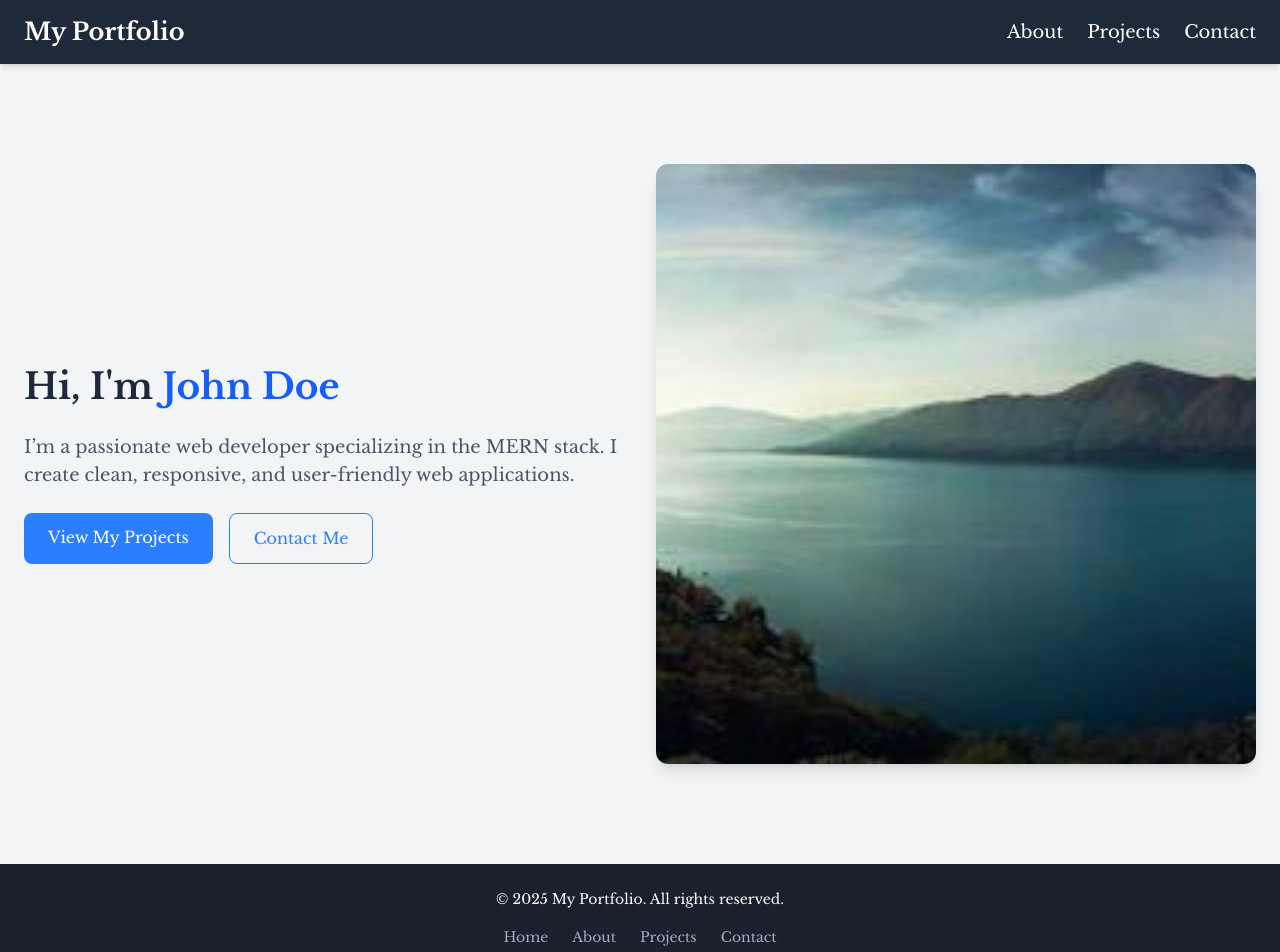
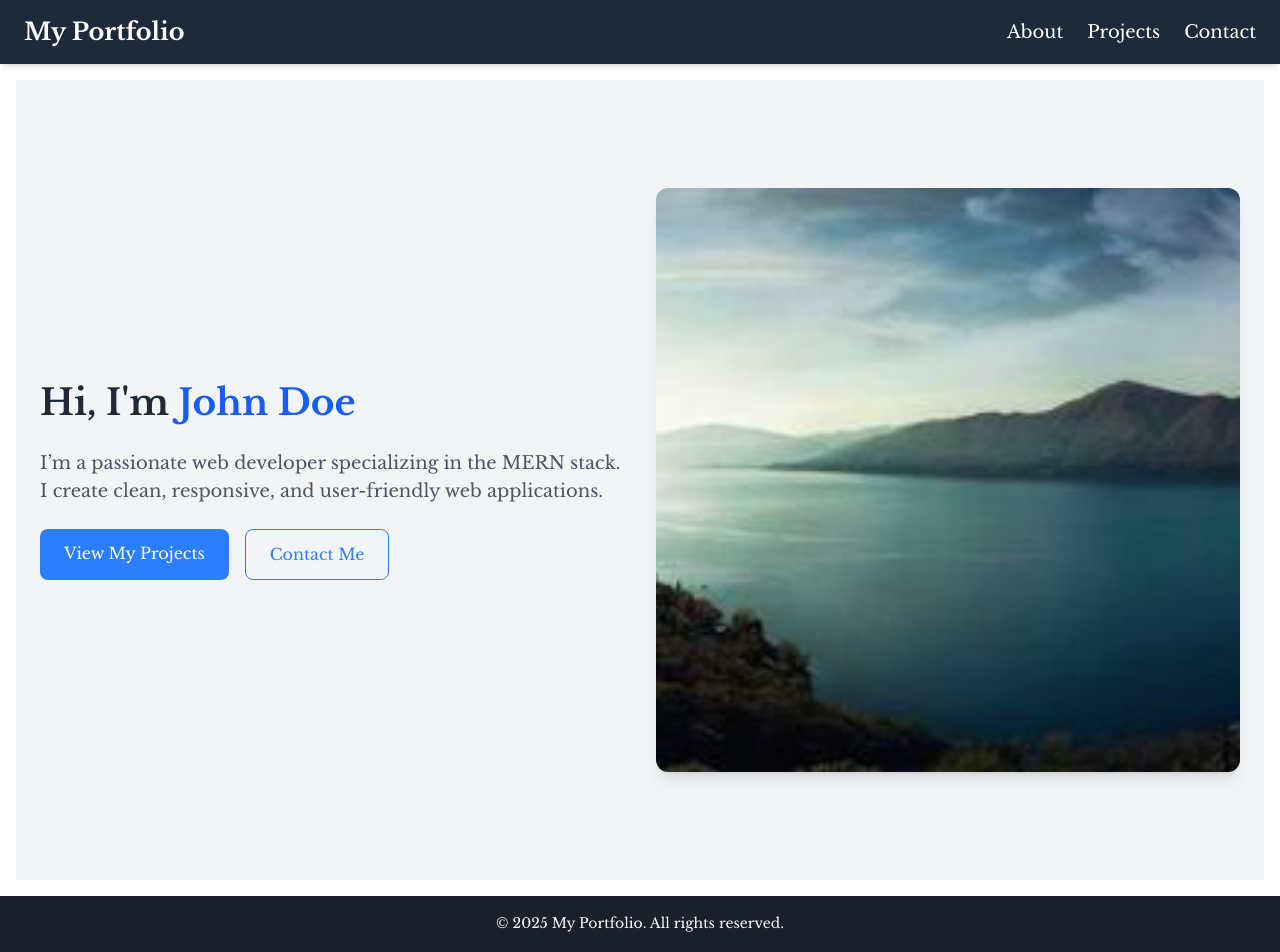
Before and after one commit to animeshsrivastava246/portfolio-website, a React (Vite) app: page / in a window 1280 px wide. Shown: the top 952 px of the page. Built offline with nearby package versions, Linux system fonts and the light colour scheme; no server answers.

Commit message:
Fixed: Position of contents

```diff
--- a/src/App.jsx
+++ b/src/App.jsx
@@ -11,12 +11,12 @@
 const App = () => {
 	return (
 		<Router>
-			<div>
+			<div className="app-container">
 				{/* Header */}
 				<Header />
 
 				{/* Main Content */}
-				<main>
+				<main className="app-main">
 					<Routes>
 						<Route path="/" element={<Home />} />
 						<Route path="/about" element={<About />} />
--- a/src/styles/global.css
+++ b/src/styles/global.css
@@ -2,3 +2,16 @@
 	font-family: var(--font-primary);
 	line-height: 1.6;
 }
+
+/* Ensures the app container spans the entire viewport height */
+.app-container {
+	display: flex;
+	flex-direction: column;
+	min-height: 100vh; /* Full viewport height */
+}
+
+/* Main content should expand to fill available space */
+.app-main {
+	flex: 1; /* Takes up all the remaining space */
+	padding: 1rem; /* Optional: Adds some padding for layout */
+}
--- a/src/styles/utilities.css
+++ b/src/styles/utilities.css
@@ -20,12 +20,12 @@
 	font-style: italic;
 }
 
-
 /* Footer */
 .footer {
 	background-color: #1a202c; /* Tailwind's gray-900 */
 	color: #ffffff; /* White text */
-	padding: 1.5rem;
+	text-align: center;
+	padding: 1rem;
 }
 
 .footer-container {
```
